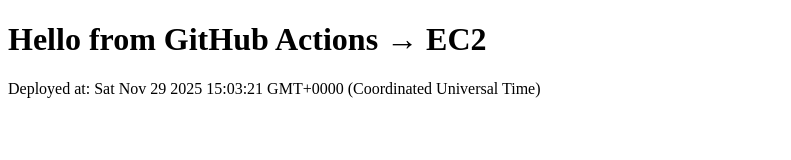
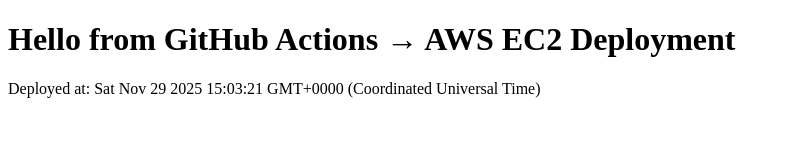
Before and after one commit to sanjay1869/github-actions-ec2, a plain HTML site: page index.html in a window 1280 px wide. Shown: the whole page, without its empty margins (0-791 px from the left). Drawn offline with Linux system fonts and the light colour scheme.

Commit message:
Some major changes

```diff
--- a/index.html
+++ b/index.html
@@ -2,7 +2,7 @@
 <html>
 <head><meta charset="utf-8"><title>Demo site</title></head>
 <body>
-  <h1>Hello from GitHub Actions → EC2</h1>
+  <h1>Hello from GitHub Actions → AWS EC2 Deployment</h1>
   <p>Deployed at: <span id="time"></span></p>
   <script>document.getElementById('time').innerText = new Date().toString();</script>
 </body>
```
